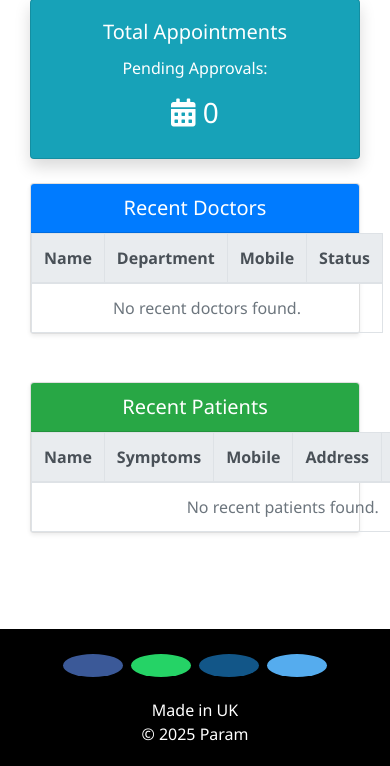
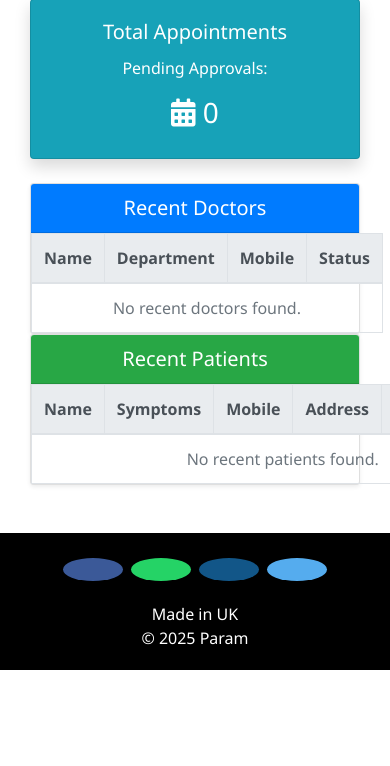
Before and after one commit to Purohit1999/hospital_management, a Django app: page /admin-dashboard/ in a window 390 px wide. Shown: the part 488-1254 px from the top of that part. After the commit the page ends 1158 px from the top of that part, so only its background shows below. Run offline with Django 3.2, Linux system fonts and the light colour scheme; data that the repository does not hold is empty; the page is wider than the window, and the part outside it is not shown.

Commit message:
enhanced admin_dashboard.html with inline layout fixes

```diff
--- a/templates/hospital/admin_dashboard.html
+++ b/templates/hospital/admin_dashboard.html
@@ -35,13 +35,13 @@
   </div>
 </div>
 
-<!-- Recent Doctors and Patients -->
-<div class="container">
+<!-- Recent Doctors and Patients Section -->
+<div class="container mb-5">
   <div class="row">
 
     <!-- Recent Doctors -->
-    <div class="col-md-6 mb-5">
-      <div class="card shadow-sm">
+    <div class="col-md-6">
+      <div class="card h-100 shadow-sm">
         <div class="card-header bg-primary text-white text-center">
           <h5 class="mb-0">Recent Doctors</h5>
         </div>
@@ -81,8 +81,8 @@
     </div>
 
     <!-- Recent Patients -->
-    <div class="col-md-6 mb-5">
-      <div class="card shadow-sm">
+    <div class="col-md-6">
+      <div class="card h-100 shadow-sm">
         <div class="card-header bg-success text-white text-center">
           <h5 class="mb-0">Recent Patients</h5>
         </div>
```
Also changed, not shown: other parts of templates/hospital/admin_dashboard.html (+4 -4 lines).
